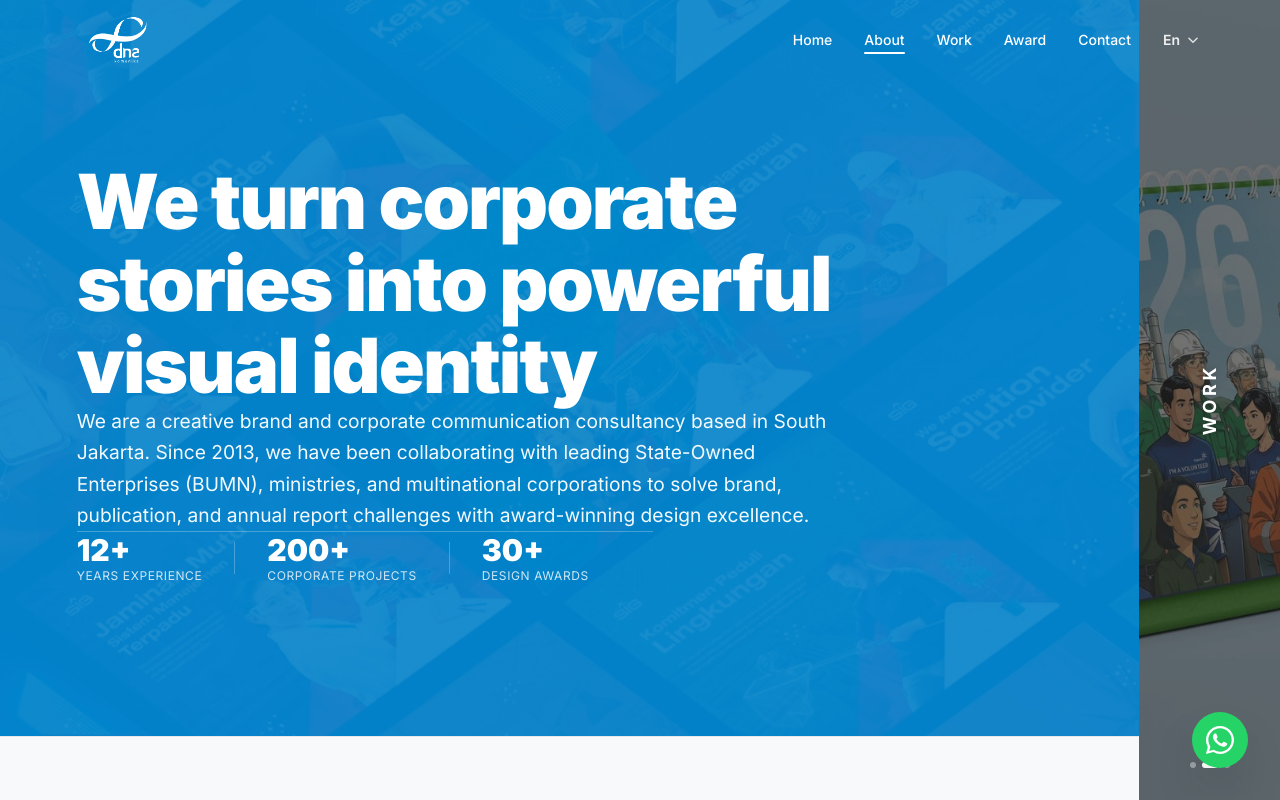
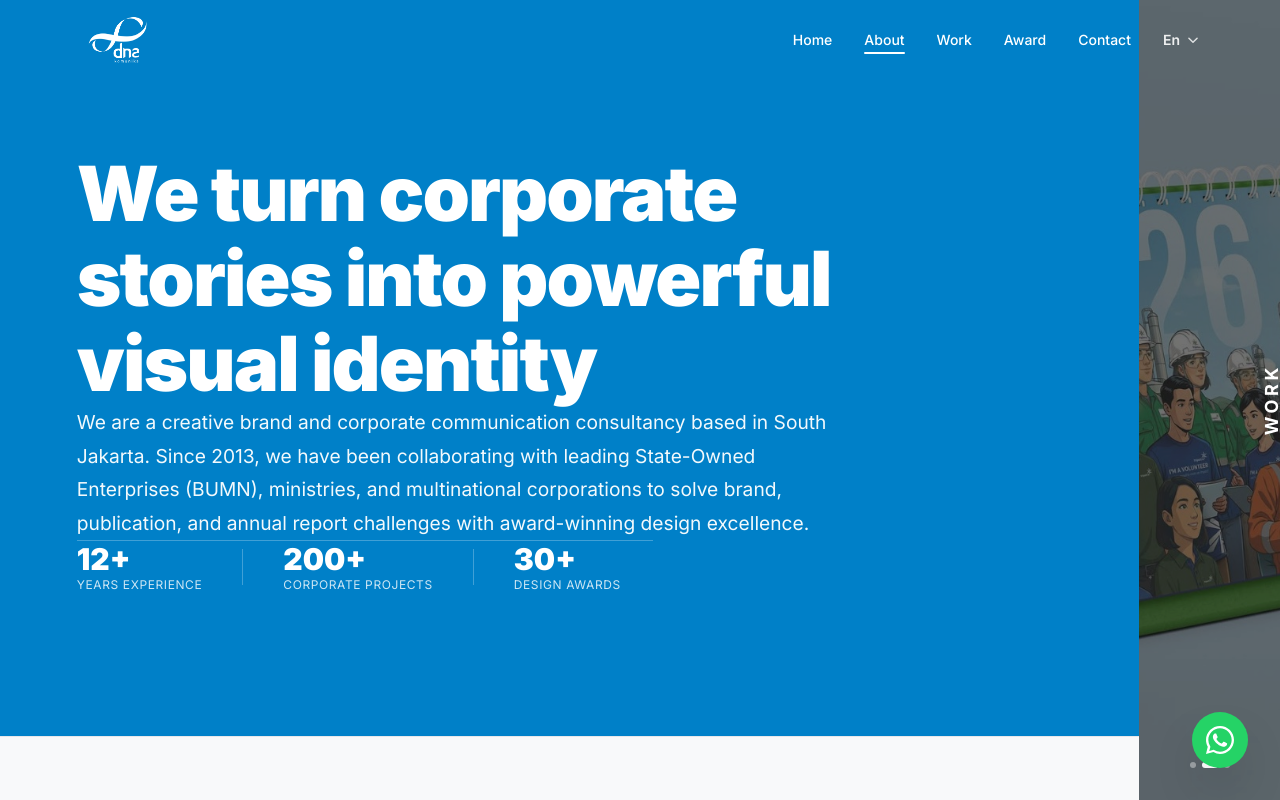
Before and after one commit to SamJinWoo99/DNA-Company-Profile, a Next.js app: page /about in a window 1280 px wide. Shown: the top 800 px of the page. Built offline with nearby package versions, Linux system fonts and the light colour scheme.

Commit message:
Pure solid blue background, breathable typography, align hero height with work strip, fix sticky work text on scroll

```diff
--- a/app/components/AboutHeroMeta.tsx
+++ b/app/components/AboutHeroMeta.tsx
@@ -45,30 +45,22 @@ export default function AboutHeroMeta() {
         <div className="w-full lg:w-[88%] xl:w-[89%] flex flex-col">
 
           {/* --------------------------------------------------------------------- */}
-          {/* 1. HERO BIRU METADESIGN (Dinaikkan ke atas, badge dihapus)            */}
+          {/* 1. HERO BIRU METADESIGN (Warna biru solid bersih tanpa gambar pattern) */}
+          {/*    Teks dinaikkan ke atas, jarak baris tidak dempet / ada breathing room */}
           {/* --------------------------------------------------------------------- */}
           <section
             className="relative w-full min-h-[92vh] flex flex-col justify-center text-white overflow-hidden"
             style={{
-              background: "#0080c8",
-              paddingTop: "clamp(5rem, 8vh, 6.5rem)", // Dinaikkan ke atas
+              backgroundColor: "#0080c8", // Biru solid murni tanpa background pattern
+              paddingTop: "clamp(5rem, 8vh, 6.5rem)",
               paddingBottom: "clamp(4.5rem, 7vh, 6rem)",
               paddingLeft: "clamp(2rem, 6vw, 6.5rem)",
               paddingRight: "clamp(2rem, 5vw, 5.5rem)",
             }}
           >
-            {/* Subtle DNA background texture */}
-            <div className="absolute inset-0 z-0 pointer-events-none overflow-hidden select-none opacity-10 mix-blend-screen">
-              <img
-                src="/about-bg-pattern.jpg"
-                alt="DNA Texture"
-                className="w-full h-full object-cover scale-105"
-              />
-            </div>
-
             <div className="relative z-10 max-w-4xl">
-              {/* Headline Besar MetaDesign */}
-              <h1 className="text-4xl sm:text-5xl md:text-6xl lg:text-[4.5rem] xl:text-[4.75rem] font-black tracking-tight leading-[1.08] mb-8 text-white">
+              {/* Headline Besar MetaDesign: Spasi baris lega */}
+              <h1 className="text-4xl sm:text-5xl md:text-6xl lg:text-[4.5rem] xl:text-[4.75rem] font-black tracking-tight leading-[1.12] mb-10 text-white">
                 {lang === "en" ? (
                   <>We turn corporate stories into powerful visual identity</>
                 ) : (
@@ -76,8 +68,8 @@ export default function AboutHeroMeta() {
                 )}
               </h1>
 
-              {/* Paragraf MetaDesign */}
-              <p className="text-base sm:text-lg lg:text-[1.2rem] text-white/95 font-normal leading-relaxed max-w-3xl mb-12">
+              {/* Paragraf: Jarak antar kalimat & line height lega agar tidak menempel */}
+              <p className="text-base sm:text-lg lg:text-[1.2rem] text-white/95 font-normal leading-[1.75] max-w-3xl mb-14">
                 {lang === "en" ? (
                   <>
                     We are a creative brand and corporate communication consultancy based in South Jakarta.
@@ -94,20 +86,20 @@ export default function AboutHeroMeta() {
                 )}
               </p>
 
-              {/* 3 Metrik Prestasi */}
-              <div className="flex flex-wrap items-center gap-8 pt-6 border-t border-white/25 max-w-xl">
+              {/* 3 Metrik Prestasi: Diberi margin top dan padding yang lega */}
+              <div className="flex flex-wrap items-center gap-10 pt-8 border-t border-white/25 max-w-xl">
                 <div>
-                  <div className="text-2xl sm:text-3xl font-black text-white">12+</div>
+                  <div className="text-2xl sm:text-3xl font-black text-white mb-1">12+</div>
                   <div className="text-xs uppercase tracking-wider text-white/80">{t("about.metric_exp")}</div>
                 </div>
-                <div className="w-[1px] h-8 bg-white/25" />
+                <div className="w-[1px] h-9 bg-white/25" />
                 <div>
-                  <div className="text-2xl sm:text-3xl font-black text-white">200+</div>
+                  <div className="text-2xl sm:text-3xl font-black text-white mb-1">200+</div>
                   <div className="text-xs uppercase tracking-wider text-white/80">{t("about.metric_proj")}</div>
                 </div>
-                <div className="w-[1px] h-8 bg-white/25" />
+                <div className="w-[1px] h-9 bg-white/25" />
                 <div>
-                  <div className="text-2xl sm:text-3xl font-black text-white">30+</div>
+                  <div className="text-2xl sm:text-3xl font-black text-white mb-1">30+</div>
                   <div className="text-xs uppercase tracking-wider text-white/80">{t("about.metric_awards")}</div>
                 </div>
               </div>
@@ -286,7 +278,7 @@ export default function AboutHeroMeta() {
                 </div>
               </div>
 
-              {/* Bottom Banner Hubungi Kami (Diberi margin top besar agar tidak bertabrakan) */}
+              {/* Bottom Banner Hubungi Kami */}
               <div className="rounded-3xl p-8 sm:p-12 bg-gradient-to-r from-[#0077b6] to-[#0091D7] text-white flex flex-col sm:flex-row sm:items-center justify-between gap-8 shadow-xl">
                 <div>
                   <span className="text-xs font-bold tracking-widest uppercase text-cyan-200 block mb-2">
@@ -312,10 +304,10 @@ export default function AboutHeroMeta() {
 
         {/* ======================================================================= */}
         {/* KOLOM KANAN (~11%): STRIP FOTO STICKY MENEMPEL & MENGIKUTI SCROLL       */}
-        {/* (Tetap terlihat menempel di sisi kanan layar saat di-scroll ke bawah)    */}
+        {/* Menggunakan position: fixed atau sticky murni sampai bawah               */}
         {/* ======================================================================= */}
-        <div className="w-full lg:w-[12%] xl:w-[11%] relative bg-black shrink-0">
-          <div className="sticky top-0 h-[320px] lg:h-screen w-full overflow-hidden select-none">
+        <aside className="w-full lg:w-[12%] xl:w-[11%] relative bg-black shrink-0 self-stretch">
+          <div className="sticky top-0 h-[320px] lg:h-screen w-full overflow-hidden select-none z-30">
             <Link
               href="/work"
               className="relative w-full h-full block group cursor-pointer"
@@ -340,8 +332,8 @@ export default function AboutHeroMeta() {
                 </motion.div>
               </AnimatePresence>
 
-              {/* Teks Vertikal "Work" persis MetaDesign */}
-              <div className="absolute inset-0 flex items-center justify-center pointer-events-none z-20">
+              {/* Teks Vertikal "Work" persis MetaDesign - Posisi persis di tengah viewport layar */}
+              <div className="fixed lg:absolute inset-y-0 right-0 w-[12%] xl:w-[11%] flex items-center justify-center pointer-events-none z-40">
                 <span
                   className="text-base lg:text-lg font-bold tracking-[0.2em] text-white uppercase whitespace-nowrap drop-shadow-md"
                   style={{
@@ -354,7 +346,7 @@ export default function AboutHeroMeta() {
               </div>
 
               {/* Dot Indicator di bagian bawah strip foto */}
-              <div className="absolute bottom-8 left-0 right-0 flex justify-center items-center gap-1.5 z-20 pointer-events-none">
+              <div className="absolute bottom-8 left-0 right-0 flex justify-center items-center gap-1.5 z-40 pointer-events-none">
                 {heroSlides.map((_, idx) => (
                   <span
                     key={idx}
@@ -366,7 +358,7 @@ export default function AboutHeroMeta() {
               </div>
             </Link>
           </div>
-        </div>
+        </aside>
 
       </div>
     </motion.div>
```
